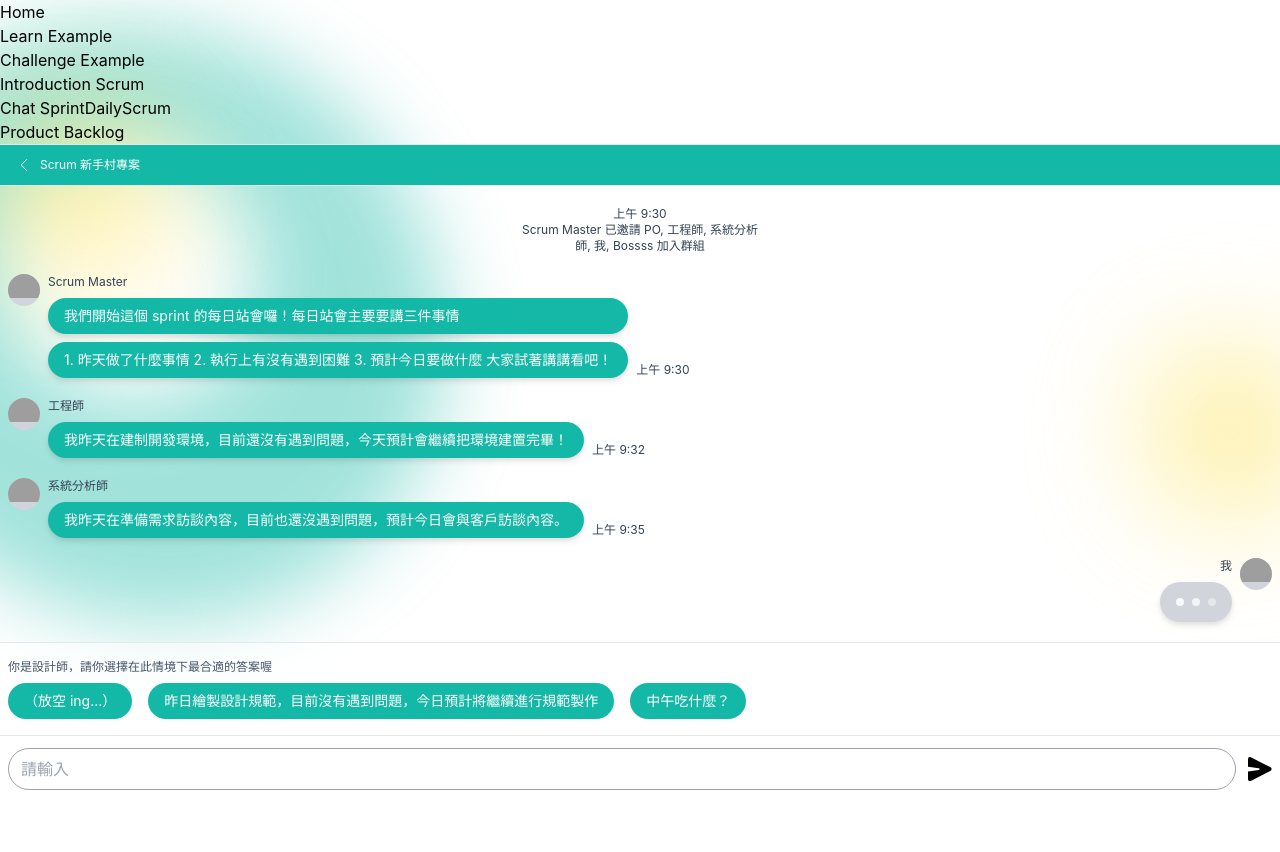
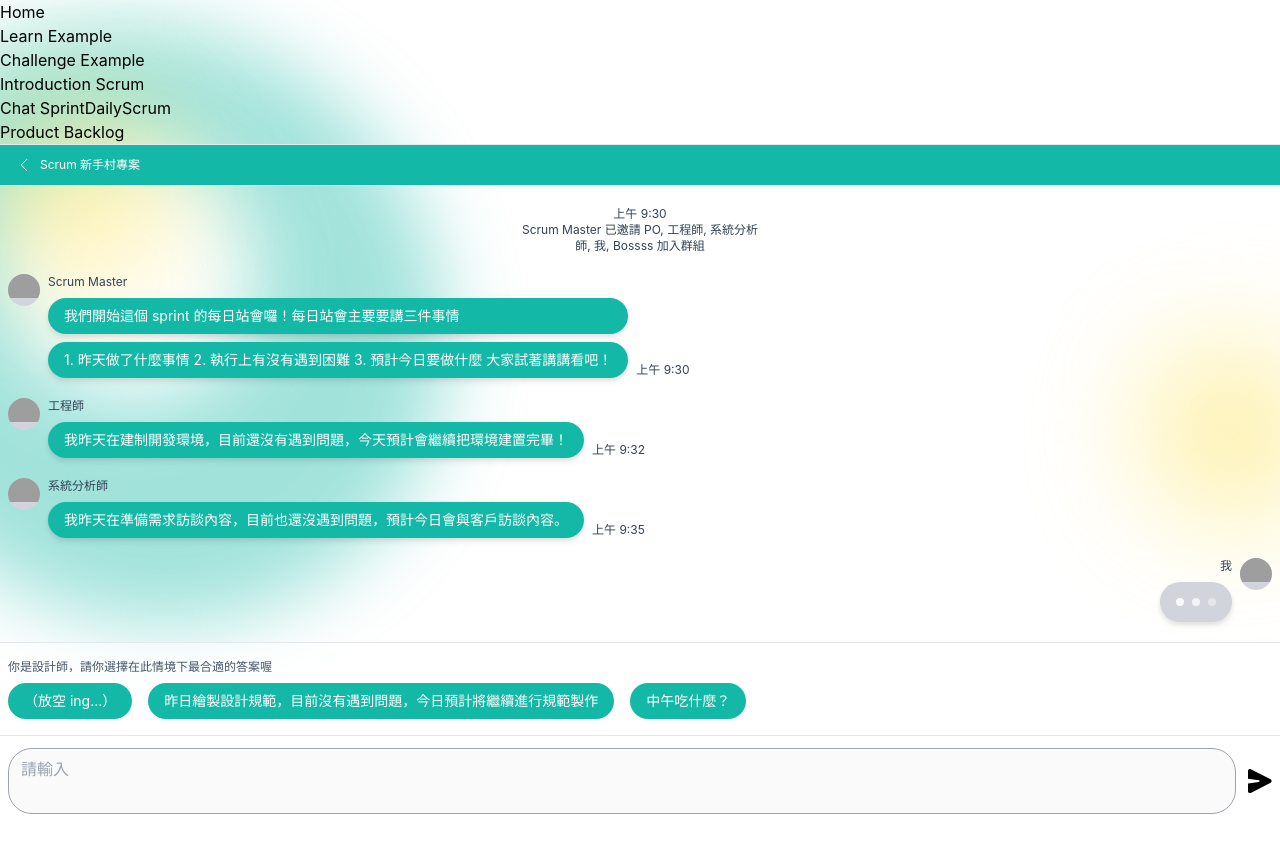
Before and after one commit to alphatero/f2e_scrum_frontend, a React (Create React App) app: page /chat/sprint-daily-scrum in a window 1280 px wide. Shown: the top 852 px of the page. Built offline with nearby package versions, Linux system fonts and the light colour scheme; grey boxes are pictures that could not be loaded.

Commit message:
feat: 將選擇的訊息呈現到輸入欄位中

```diff
--- a/src/components/chat/ChoiceResponse.jsx
+++ b/src/components/chat/ChoiceResponse.jsx
@@ -1,6 +1,6 @@
 import clsx from 'clsx';
 
-export function ChoiceResponse({ caption, selectList }) {
+export function ChoiceResponse({ caption, selectList, setChoiceMsg }) {
   return (
     <>
       <p className="text-xs text-slate-600">{ caption }</p>
@@ -15,7 +15,12 @@ export function ChoiceResponse({ caption, selectList }) {
                 'hover:bg-teal-300 active:bg-teal-600',
               )}
             >
-              {item.text}
+              <button
+                type="submit"
+                onClick={() => setChoiceMsg(item.text)}
+              >
+                { item.text }
+              </button>
             </li>
           ))
         }
--- a/src/components/chat/SubmitMsg.jsx
+++ b/src/components/chat/SubmitMsg.jsx
@@ -1,7 +1,7 @@
 import clsx from 'clsx';
 import { Icons } from '../Icons';
 
-export function SubmitMsg() {
+export function SubmitMsg({ choiceMsg, setSendMsg }) {
   return (
     <div
       className={clsx(
@@ -9,20 +9,24 @@ export function SubmitMsg() {
         'my-3 px-2',
       )}
     >
-      <label htmlFor="sendMsg" className="flex-1">
-        <input
+      <textarea
         id="sendMsg"
         className={clsx(
           'w-full py-2 px-3',
           'border border-solid border-gray-400 rounded-3xl',
+          'resize-none outline-none',
         )}
         placeholder="請輸入"
-          type="text"
+        value={choiceMsg}
+        disabled
       />
-      </label>
-      <div className="w-6 shrink-0">
+      <button
+        onClick={() => setSendMsg(choiceMsg)}
+        type="submit"
+        className="w-6 shrink-0"
+      >
         <Icons.SendMsg />
-      </div>
+      </button>
     </div>
   );
 }
--- a/src/views/chat/SprintDailyScrum.jsx
+++ b/src/views/chat/SprintDailyScrum.jsx
@@ -1,3 +1,4 @@
+import { useState, useEffect } from 'react';
 import {
   NavBar,
   BeginMsg,
@@ -12,6 +13,11 @@ function SprintDailyScrum() {
     previousPageName, beginMsg, chatLogData, responseMsg,
   } = ChatInfo.sprintDailyScrum;
 
+  const [choiceMsg, setChoiceMsg] = useState('');
+  const [sendMsg, setSendMsg] = useState('');
+  useEffect(() => {
+    console.log('sendMsg: ', sendMsg);
+  }, [sendMsg]);
   return (
     <div>
       <NavBar previousPage={previousPageName} />
@@ -34,6 +40,7 @@ function SprintDailyScrum() {
 
       <section className="px-2 py-4 space-y-2 bg-white/50">
         <ChoiceResponse
+          setChoiceMsg={setChoiceMsg}
           caption={responseMsg.caption}
           selectList={responseMsg.selectList}
         />
@@ -41,7 +48,10 @@ function SprintDailyScrum() {
 
       <hr />
 
-      <SubmitMsg />
+      <SubmitMsg
+        setSendMsg={setSendMsg}
+        choiceMsg={choiceMsg}
+      />
     </div>
   );
 }
```
Lines whose indentation alone changed are shown as unchanged.
